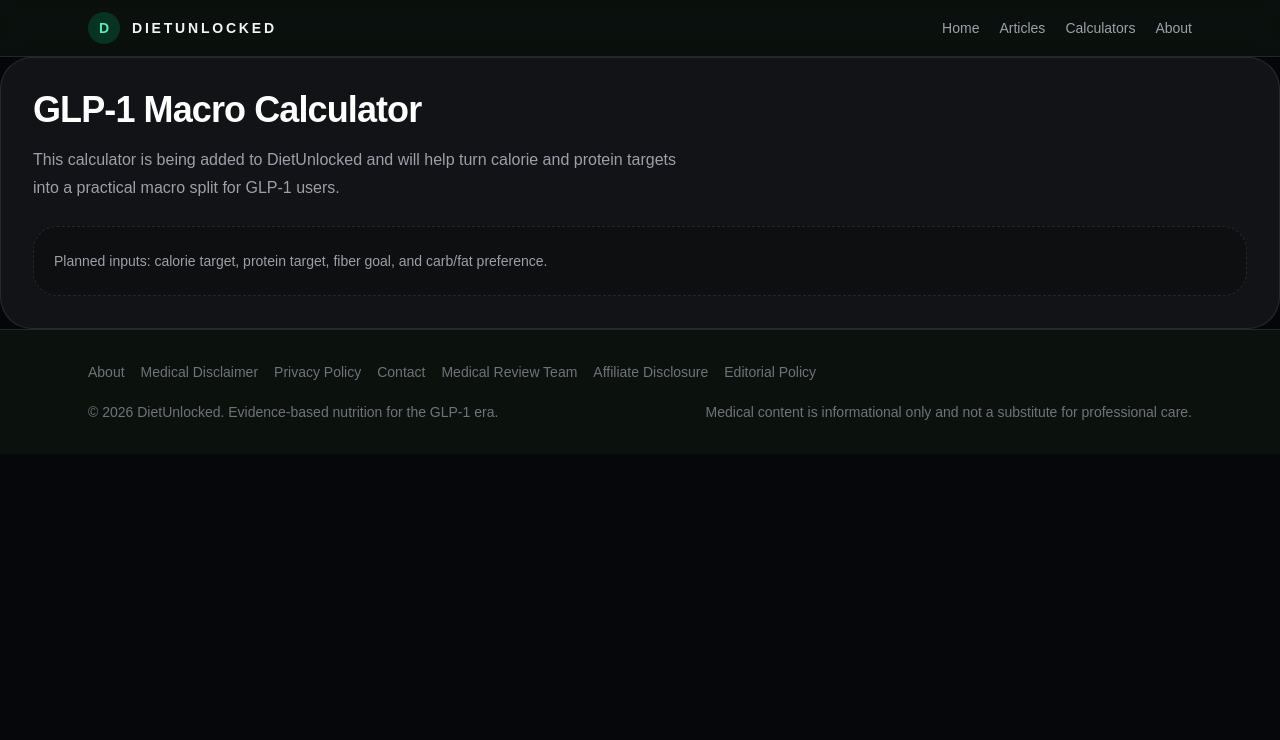
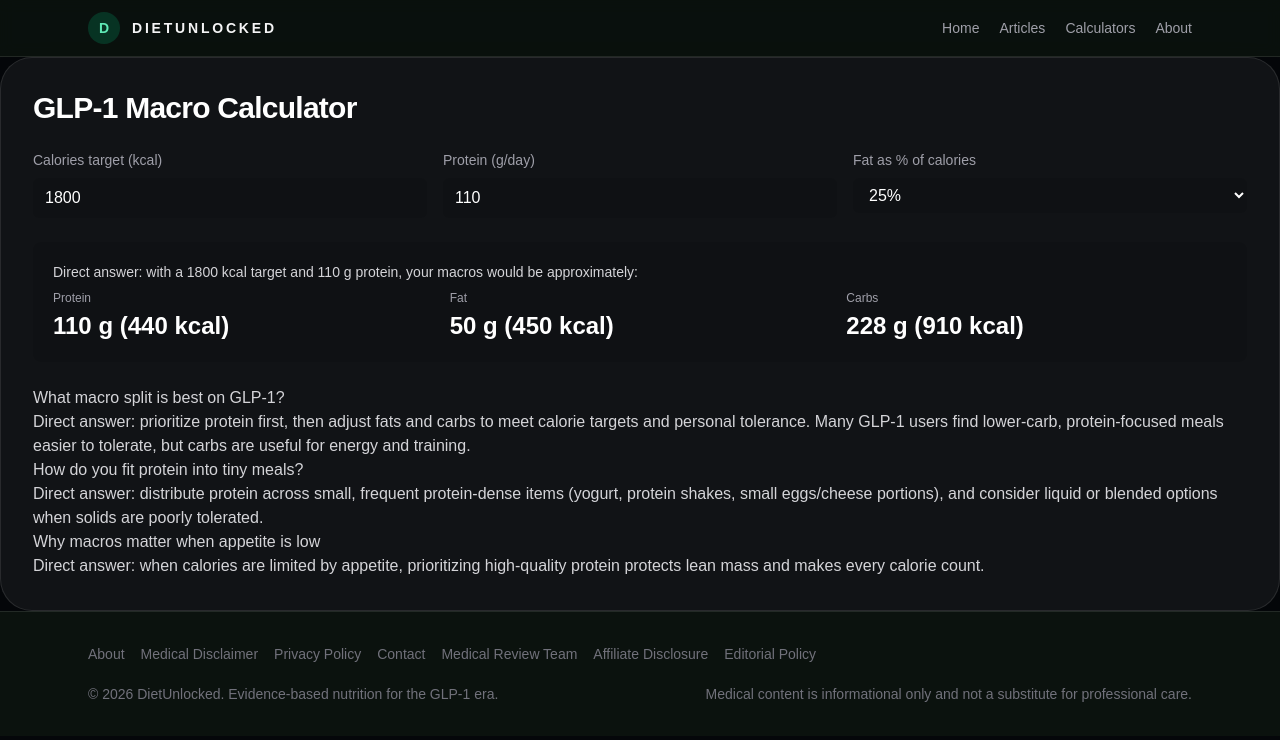
Before and after one commit to manunlockedx-creator/dietunlocked-next, a Next.js app: page /calculators/glp1-macro-calculator in a window 1280 px wide. Shown: the top 740 px of the page. Built offline with nearby package versions, Linux system fonts and the light colour scheme; no server answers.

Commit message:
feat: add GLP-1 Macro Calculator + article

```diff
--- a/src/components/glp1-macro-calculator.tsx
+++ b/src/components/glp1-macro-calculator.tsx
@@ -1,12 +1,71 @@
+"use client";
+
+import { useState } from "react";
+
 export function Glp1MacroCalculator() {
+  const [calories, setCalories] = useState(1800);
+  const [protein, setProtein] = useState(110);
+  const [fatPct, setFatPct] = useState(0.25);
+
+  const proteinCals = protein * 4;
+  const fatCals = Math.round(calories * fatPct);
+  const carbsCals = Math.max(0, calories - proteinCals - fatCals);
+  const carbs = Math.round(carbsCals / 4);
+  const fat = Math.round(fatCals / 9);
+
   return (
     <section className="rounded-[2rem] border border-white/10 bg-white/5 p-8 shadow-2xl shadow-black/20">
-      <h1 className="text-4xl font-semibold tracking-tight text-white">GLP-1 Macro Calculator</h1>
-      <p className="mt-4 max-w-2xl text-base leading-7 text-zinc-400">
-        This calculator is being added to DietUnlocked and will help turn calorie and protein targets into a practical macro split for GLP-1 users.
-      </p>
-      <div className="mt-6 rounded-[1.5rem] border border-dashed border-white/10 bg-black/20 p-5 text-sm leading-7 text-zinc-400">
-        Planned inputs: calorie target, protein target, fiber goal, and carb/fat preference.
+      <h1 className="text-3xl font-semibold tracking-tight text-white">GLP-1 Macro Calculator</h1>
+
+      <div className="mt-6 grid gap-4 sm:grid-cols-3">
+        <label className="flex flex-col">
+          <span className="text-sm text-zinc-400">Calories target (kcal)</span>
+          <input type="number" value={calories} onChange={(e) => setCalories(Number(e.target.value))} className="mt-2 rounded-md bg-black/10 px-3 py-2 text-white" />
+        </label>
+
+        <label className="flex flex-col">
+          <span className="text-sm text-zinc-400">Protein (g/day)</span>
+          <input type="number" value={protein} onChange={(e) => setProtein(Number(e.target.value))} className="mt-2 rounded-md bg-black/10 px-3 py-2 text-white" />
+        </label>
+
+        <label className="flex flex-col">
+          <span className="text-sm text-zinc-400">Fat as % of calories</span>
+          <select value={fatPct} onChange={(e) => setFatPct(Number(e.target.value))} className="mt-2 rounded-md bg-black/10 px-3 py-2 text-white">
+            <option value={0.2}>20%</option>
+            <option value={0.25}>25%</option>
+            <option value={0.3}>30%</option>
+            <option value={0.35}>35%</option>
+          </select>
+        </label>
+      </div>
+
+      <div className="mt-6 rounded-lg bg-black/10 p-5">
+        <p className="text-sm text-zinc-300">Direct answer: with a {calories} kcal target and {protein} g protein, your macros would be approximately:</p>
+        <div className="mt-2 grid gap-4 sm:grid-cols-3">
+          <div>
+            <p className="text-xs text-zinc-400">Protein</p>
+            <div className="mt-1 text-2xl font-semibold text-white">{protein} g ({proteinCals} kcal)</div>
+          </div>
+          <div>
+            <p className="text-xs text-zinc-400">Fat</p>
+            <div className="mt-1 text-2xl font-semibold text-white">{fat} g ({fatCals} kcal)</div>
+          </div>
+          <div>
+            <p className="text-xs text-zinc-400">Carbs</p>
+            <div className="mt-1 text-2xl font-semibold text-white">{carbs} g ({carbsCals} kcal)</div>
+          </div>
+        </div>
+      </div>
+
+      <div className="mt-6 prose max-w-none text-zinc-300">
+        <h2>What macro split is best on GLP-1?</h2>
+        <p>Direct answer: prioritize protein first, then adjust fats and carbs to meet calorie targets and personal tolerance. Many GLP-1 users find lower-carb, protein-focused meals easier to tolerate, but carbs are useful for energy and training.</p>
+
+        <h2>How do you fit protein into tiny meals?</h2>
+        <p>Direct answer: distribute protein across small, frequent protein-dense items (yogurt, protein shakes, small eggs/cheese portions), and consider liquid or blended options when solids are poorly tolerated.</p>
+
+        <h2>Why macros matter when appetite is low</h2>
+        <p>Direct answer: when calories are limited by appetite, prioritizing high-quality protein protects lean mass and makes every calorie count.</p>
       </div>
     </section>
   );
```
